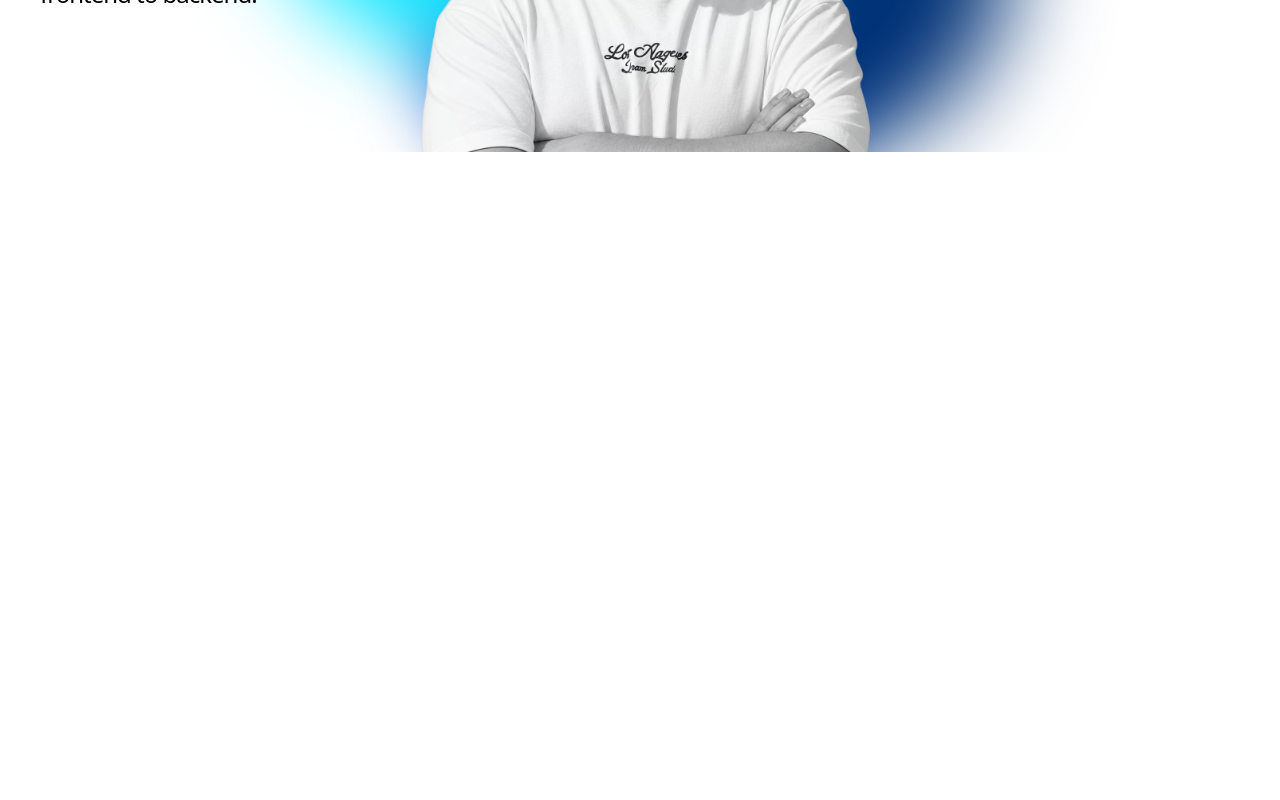
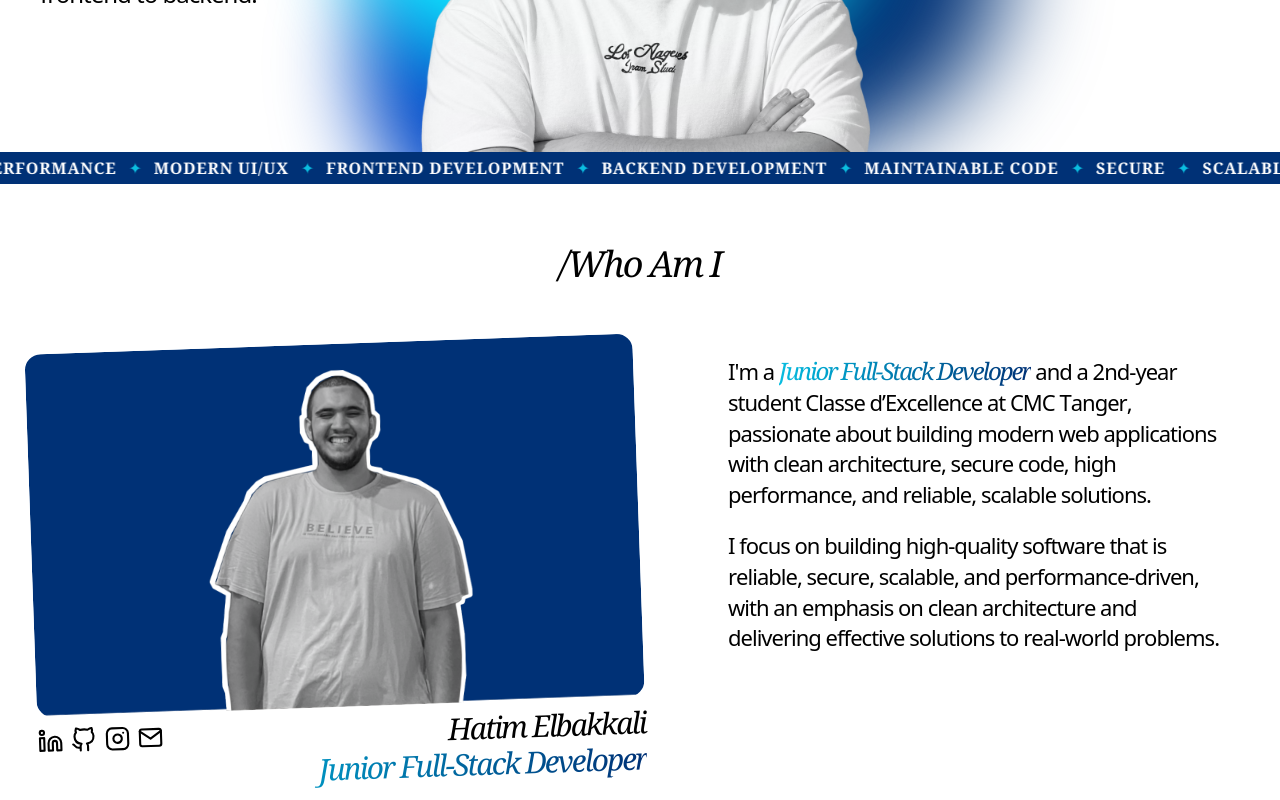
Before and after one commit to HatimElbakkali/HE-Portfolio, a React (Vite) app: page / in a window 1280 px wide. Shown: the part 648-1448 px from the top of the page. Before the commit the page ends 800 px from the top, so only its background shows below. Built offline with nearby package versions, Linux system fonts and the light colour scheme.

Commit message:
siuiuiuiui

```diff
--- a/package.json
+++ b/package.json
@@ -20,6 +20,7 @@
     "motion": "^14.6.0",
     "react": "^19.3.1",
     "react-dom": "^19.3.1",
+    "react-feather": "^2.0.10",
     "tailwindcss": "^4.3.3"
   },
   "devDependencies": {
--- /dev/null
+++ b/src/animation/SplitChars.jsx
@@ -0,0 +1,33 @@
+import { Fragment } from "react";
+import { motion } from "motion/react";
+
+export const charContainer = {
+  hidden: {},
+  visible: { transition: { staggerChildren: 0.01 } },
+};
+
+const charVariant = {
+  hidden: { opacity: 0, y: 8 },
+  visible: { opacity: 1, y: 0, transition: { duration: 0.4, ease: "easeOut" } },
+};
+
+export const fadeVariant = {
+  hidden: { opacity: 0 },
+  visible: { opacity: 1, transition: { duration: 0.6 } },
+};
+
+export default function SplitChars({ text }) {
+  const words = text.split(" ");
+
+  return words.map((word, wi) => (
+    <Fragment key={wi}>
+      <span className="inline-block whitespace-nowrap">
+        {word.split("").map((ch, ci) => (
+          <motion.span key={ci} variants={charVariant} className="inline-block">
+            {ch}
+          </motion.span>
+        ))}
+      </span>{" "}
+    </Fragment>
+  ));
+}
--- /dev/null
+++ b/src/data/tickerItems.js
@@ -0,0 +1,11 @@
+const tickerItems = [
+  "SECURE",
+  "SCALABLE",
+  "HIGH-PERFORMANCE",
+  "MODERN UI/UX",
+  "FRONTEND DEVELOPMENT",
+  "BACKEND DEVELOPMENT",
+  "MAINTAINABLE CODE",
+];
+
+export default tickerItems
--- a/src/pages/Home.jsx
+++ b/src/pages/Home.jsx
@@ -1,7 +1,7 @@
 import Navbar from "./../components/Navbar";
 import Hero from "../sections/Hero";
 import Preload from "../sections/Preload"
-// import About from "../sections/About"
+import About from "../sections/About"
 
 function Home() {
   return (
@@ -10,7 +10,7 @@ function Home() {
       <Navbar />
       <main>
         <Hero />
-        {/* <About/> */}
+        <About/>
       </main>
     </>
   );
--- a/src/sections/About.jsx
+++ b/src/sections/About.jsx
@@ -1,6 +1,107 @@
+import tickerItems from "../data/tickerItems.js";
+import HatimElbakkaliAbout from "../assets/images/HatimElbakkaliAbout.png";
+import { motion } from "motion/react";
+import SplitChars, { charContainer, fadeVariant } from "../animation/SplitChars.jsx";
 
+import { Linkedin, GitHub, Instagram, Mail } from "react-feather";
 export default function About() {
+  const EASE = [0.76, 0, 0.24, 1];
+
+  const section = {
+    hidden: {},
+    visible: {
+      transition: { staggerChildren: 0.35, delayChildren: 0.1 },
+    },
+  };
+
+  const titleV = {
+    hidden: { opacity: 0, y: 30 },
+    visible: { opacity: 1, y: 0, transition: { duration: 0.8, ease: EASE } },
+  };
+
+  const photoV = {
+    hidden: { opacity: 0, y: 40, scale: 0.97 },
+    visible: { opacity: 1, y: 0, scale: 1, transition: { duration: 0.9, ease: EASE } },
+  };
+
+  const infoV = {
+    hidden: { opacity: 0, y: 20 },
+    visible: { opacity: 1, y: 0, transition: { duration: 0.7, ease: "easeOut" } },
+  };
   return (
-    <h1>ghhghggggggggggg</h1>
-  )
+    <>
+      {/* TickBar */}
+      <div className="relative overflow-hidden bg-secondary py-1 text-white" id="about">
+        <div className="flex w-max animate-[tickerMove_25s_linear_infinite] will-change-transform ticker-track">
+          {[0, 1, 2, 3].map((n) => (
+            <div key={n} className="flex shrink-0 items-center" aria-hidden={n > 0}>
+              {tickerItems.map((item) => (
+                <div key={item + n} className="flex items-center">
+                  <span className="font-serif font-bold tracking-wider whitespace-nowrap px-3">
+                    {item}
+                  </span>
+                  <span className="text-primary">✦</span>
+                </div>
+              ))}
+            </div>
+          ))}
+        </div>
+      </div>
+
+      {/* About */}
+      <motion.section variants={section}
+        initial="hidden"
+        whileInView="visible"
+        viewport={{ once: true, amount: 0.25 }} className="app-container">
+        <motion.h1 variants={titleV} className="font-title text-center text-4xl my-10 xl:text-4xl 2xl:text-6xl lg:my-15">
+          /Who Am I
+        </motion.h1>
+
+        <div className="grid grid-cols-1 lg:grid-cols-2">
+          <div className="-rotate-2">
+            <motion.img variants={photoV} className="rounded-2xl" src={HatimElbakkaliAbout} alt="" loading="lazy" />
+            <motion.div variants={infoV} className="flex gap-2 xl:mt-2 mx-2 md:mx-0">
+              {" "}
+              <Linkedin className="xl:size-8 size-14" />
+              <GitHub className="xl:size-8 size-14" />
+              <Instagram className="xl:size-8 size-14" />
+              <Mail className="xl:size-8 size-14" />
+              <div className="w-150">
+                <p className="text-right font-title text-xl lg:text-3xl">
+                  Hatim Elbakkali
+                </p>
+                <p className="text-right font-title text-xl lg:text-3xl text-gradient">
+                  Junior Full-Stack Developer
+                </p>
+              </div>
+            </motion.div>
+          </div>
+          <div className="flex flex-col items-center justify-center lg:ml-18 h-80">
+            <motion.div
+              variants={charContainer}
+              initial="hidden"
+              whileInView="visible"
+              viewport={{ once: true, amount: 0.3 }}
+              className="font-text font-light text-xl xl:text-[22px] mt-10 lg:mt-0 mx-4"
+            >
+              <p>
+                <SplitChars text="I'm a" />
+                <motion.span
+                  variants={fadeVariant}
+                  className="font-title text-gradient text-2xl"
+                >
+                  Junior Full-Stack Developer
+                </motion.span>{" "}
+                <SplitChars text="and a 2nd-year student Classe d’Excellence at CMC Tanger, passionate about building modern web applications with clean architecture, secure code, high performance, and reliable, scalable solutions." />
+              </p>
+
+              <p className="mt-5">
+                <SplitChars text="I focus on building high-quality software that is reliable, secure, scalable, and performance-driven, with an emphasis on clean architecture and delivering effective solutions to real-world problems." />
+              </p>
+            </motion.div>
+          </div>
+        </div>
+      </motion.section>
+    </>
+  );
 }
--- a/src/sections/Hero.jsx
+++ b/src/sections/Hero.jsx
@@ -10,10 +10,10 @@ export default function Hero() {
                 <div className="blob will-change-transform absolute w-[50%] h-[50%] left-[25%] top-[22%] rounded-full bg-[#0FE8FF] blur-[40px] animate-[drift4_3s_ease-in-out_infinite]" />
             </div>
 
-            <div className="h-70 lg:h-50 xl:h-40 2xl:h-70 flex justify-center items-center">
+            <div className="h-60 lg:h-50 xl:h-40 2xl:h-120 flex justify-center items-center">
                 <div className="flex flex-col items-center text-center">
-                    <h1 className="font-title text-6xl lg:text-8xl 2xl:text-9xl">Hi I'm Hatim</h1>
-                    <h2 className="block lg:hidden font-title text-3xl bg-gradient-to-r from-[#0BBDE0] to-[#003176] bg-clip-text text-transparent">
+                    <h1 className="font-title text-6xl lg:text-8xl 2xl:text-9xl"><span className="xl:absolute xl:left-[26%] 2xl:left-[22%]">Hi I'm</span> <span className="xl:absolute xl:right-[28%] 2xl:right-[22%]">Hatim</span></h1>
+                    <h2 className="block lg:hidden font-title text-3xl text-gradient">
                         Junior Full-Stack Developer
                     </h2>
                 </div>
@@ -41,7 +41,7 @@ export default function Hero() {
             <img
                 src={HatimElbakkali}
                 alt="Hatim Elbakkali"
-                className="grayscale absolute bottom-0 left-1/2 -translate-x-1/2 w-[160%] max-w-none sm:w-auto xl:max-w-[500px] 2xl:max-w-[850px] md:max-w-[800px] h-auto translate-y-[8%]"
+                className="grayscale absolute bottom-0 left-1/2 -translate-x-1/2 w-[160%] min-[500px]:w-[110%] max-w-none sm:w-auto xl:max-w-[500px] 2xl:max-w-[850px] h-auto translate-y-[8%]"
             />
         </section>
     );
--- a/src/styles/index.css
+++ b/src/styles/index.css
@@ -7,6 +7,10 @@
   --color-secondary: #003176;
 }
 
+html {
+  scroll-behavior: smooth;
+}
+
 @layer components {
   body {
     color: black;
@@ -14,7 +18,7 @@
   }
 
   .app-container {
-    @apply max-w-7xl h-18 mx-auto px-4 sm:px-6 lg:px-8;
+    @apply max-w-7xl h-18 mx-auto px-4 sm:px-6 xl:px-8 2xl:px-0;
   }
 
   .font-title {
@@ -28,9 +32,22 @@
   .circle-gradient {
     @apply absolute w-40 h-40 rounded-full blur-2xl;
   }
+
+  .ticker-item {
+    @apply flex items-center shrink-0 text-white text-sm font-bold font-serif tracking-[1px]
+  }
+
+  .marging-x{
+    @apply mx-2.5 text-primary
+  }
+
+  .text-gradient{
+    @apply bg-gradient-to-r from-[#0BBDE0] to-[#003176] bg-clip-text text-transparent
+  }
 }
 
 @keyframes drift1 {
+
   0%,
   100% {
     transform: translate3d(0, 0, 0) scale(1);
@@ -50,6 +67,7 @@
 }
 
 @keyframes drift2 {
+
   0%,
   100% {
     transform: translate3d(0, 0, 0) scale(1);
@@ -69,6 +87,7 @@
 }
 
 @keyframes drift3 {
+
   0%,
   100% {
     transform: translate3d(0, 0, 0) scale(1);
@@ -88,6 +107,7 @@
 }
 
 @keyframes drift4 {
+
   0%,
   100% {
     transform: translate3d(0, 0, 0) scale(1);
@@ -106,8 +126,11 @@
   }
 }
 
-@media (prefers-reduced-motion: reduce) {
-  .blob {
-    animation: none !important;
-  }
+.ticker-track:hover {
+  animation-play-state: paused;
 }
+
+@keyframes tickerMove {
+  from { transform: translateX(0); }
+  to   { transform: translateX(-25%); }
+}
```
Also changed, not shown: src/components/Navbar.jsx (+33 -19 lines), src/assets/images/HatimElbakkaliAbout.png, 1 other file (tests, documents, lock files or other folders).
